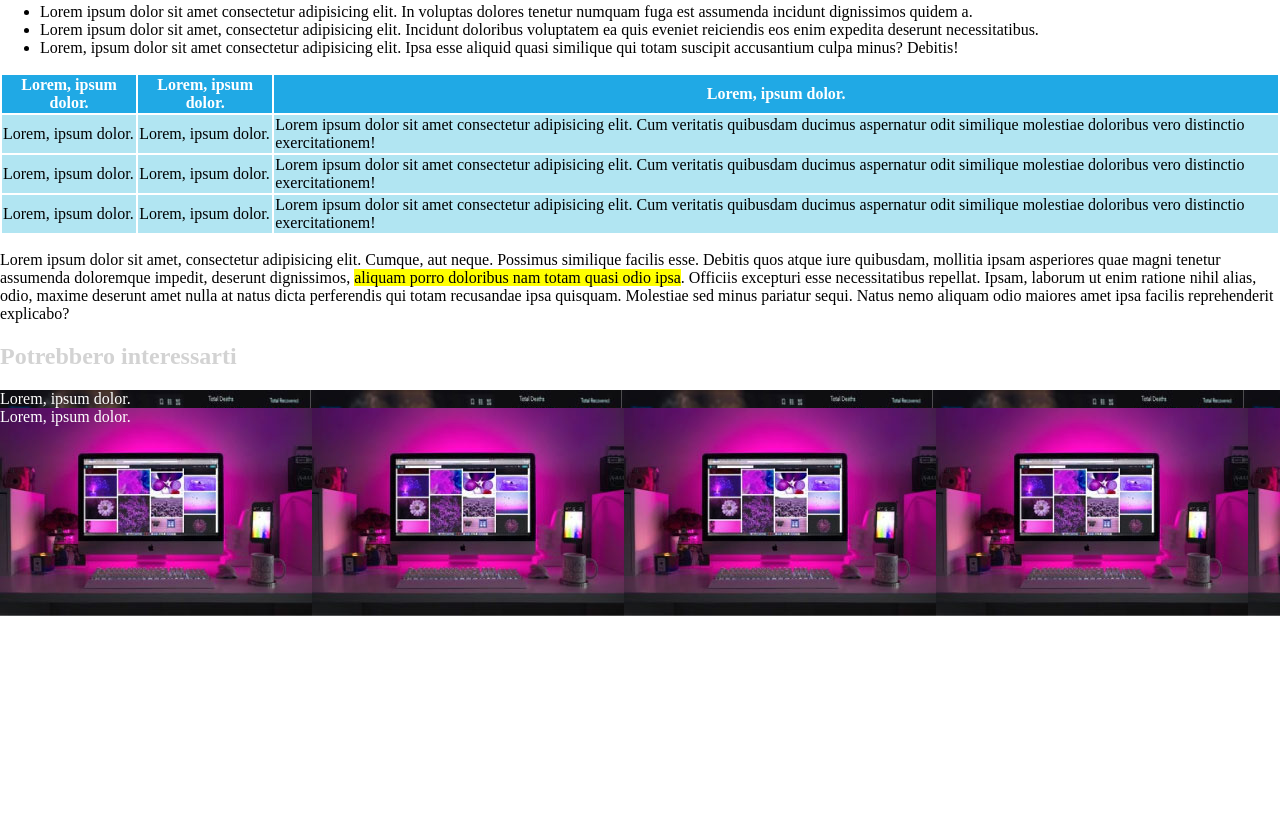
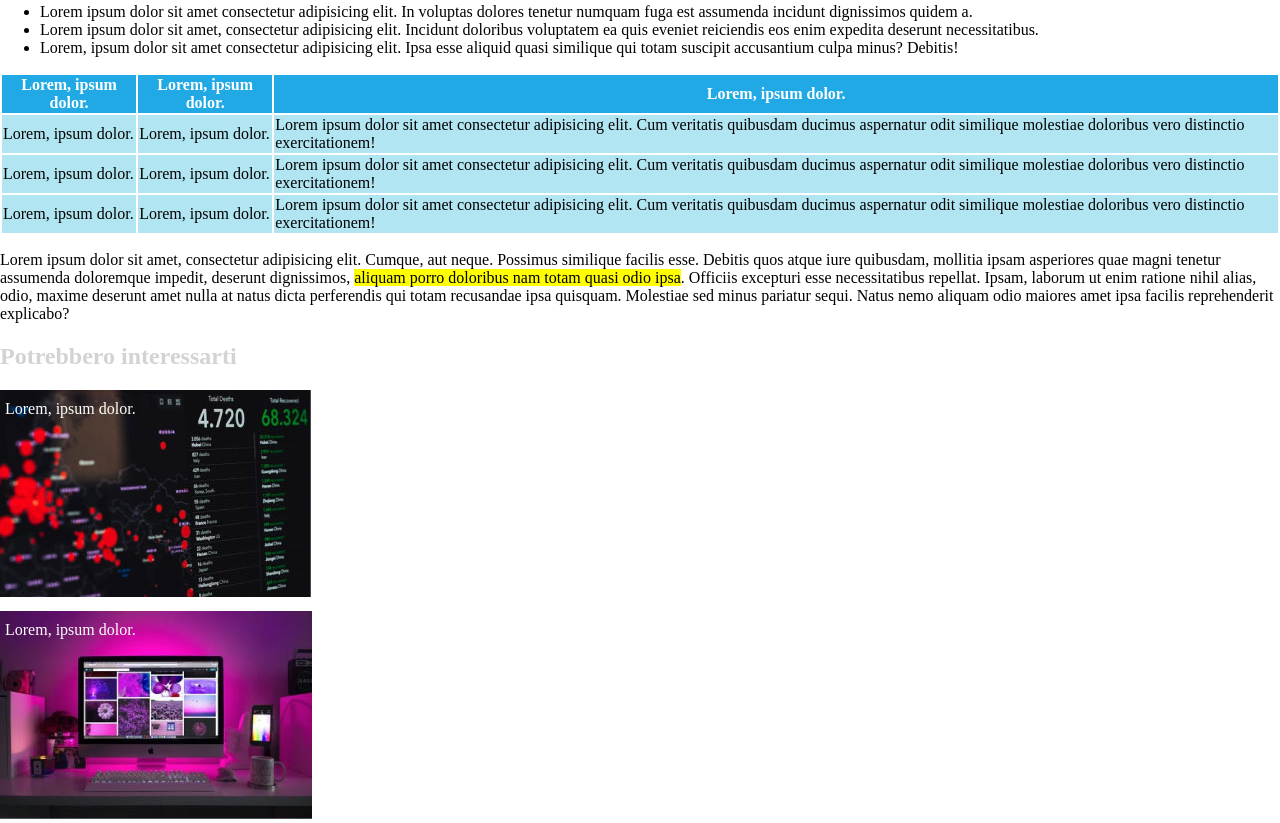
Before and after one commit to andreadebortoli2/html-css-booleaner, a plain HTML site: page index.html in a window 1280 px wide. Shown: the part 769-1592 px from the top of the page. Before the commit the page ends 1385 px from the top, so only its background shows below. Drawn offline with Linux system fonts and the light colour scheme.

Commit message:
footer complete

```diff
--- a/css/style.css
+++ b/css/style.css
@@ -43,15 +43,13 @@ footer h2{
 }
 
 .suggestion{
-    color: white;
-}
-#first{
-    background-image: url(../img/graph.jpg);
-    background-image: no-repeat;
-    height:;
+    position: relative;
+    margin-top: 10px;
 }
 
-#second{
-    background-image: url(../img/monitor.jpg);
-    height: 208px;
+.suggestion_title{
+    position: absolute;
+    color: white;
+    top: 10px;
+    left: 5px;
 }
--- a/index.html
+++ b/index.html
@@ -72,8 +72,14 @@
     <footer>
         <!-- articoli suggeriti -->
         <H2>Potrebbero interessarti</H2>
-        <div class="suggestion" id="first">Lorem, ipsum dolor.</div>
-        <div class="suggestion" id="second">Lorem, ipsum dolor.</div>
+        <div class="suggestion">
+            <div class="suggestion_title">Lorem, ipsum dolor.</div>
+            <img src="./img/graph.jpg" alt="">
+        </div>
+        <div class="suggestion">
+            <div class="suggestion_title">Lorem, ipsum dolor.</div>
+            <img src="./img/monitor.jpg" alt="">
+        </div>
     </footer>
 
 </body>
```
